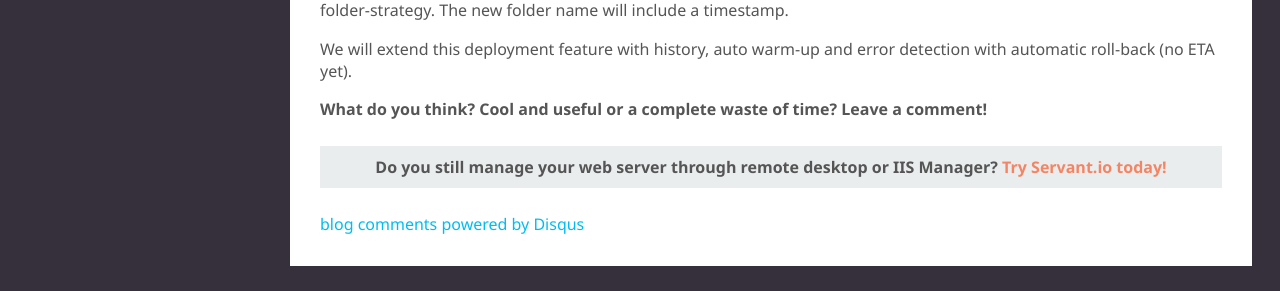
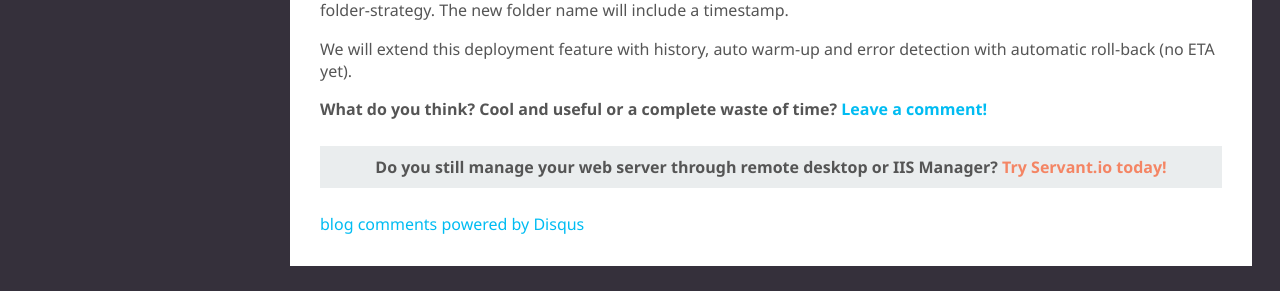
Before and after one commit to jhovgaard/jhovgaard.github.io, a Jekyll site: the page built from _posts/2014-12-29-drag-n-drop-deployment.md, in a window 1280 px wide. Shown: the part 1179-1470 px from the top of the page. Built offline with Jekyll 4.4.1, drawn with Linux system fonts in a browser that asks for light colours; nearby versions of some CDN libraries; comment, search, counter and statistics services are not loaded; part of the change alters nothing that is shown.

```diff
--- a/_posts/2014-12-29-drag-n-drop-deployment.md
+++ b/_posts/2014-12-29-drag-n-drop-deployment.md
@@ -19,4 +19,4 @@ By deploying to a new folder we also remove the seconds of downtime you normally
 
 We will extend this deployment feature with history, auto warm-up and error detection with automatic roll-back (no ETA yet).
 
-**What do you think? Cool and useful or a complete waste of time? Leave a comment!**
+**What do you think? Cool and useful or a complete waste of time? [Leave a comment!]({{ page.url }}#comments)**
```
